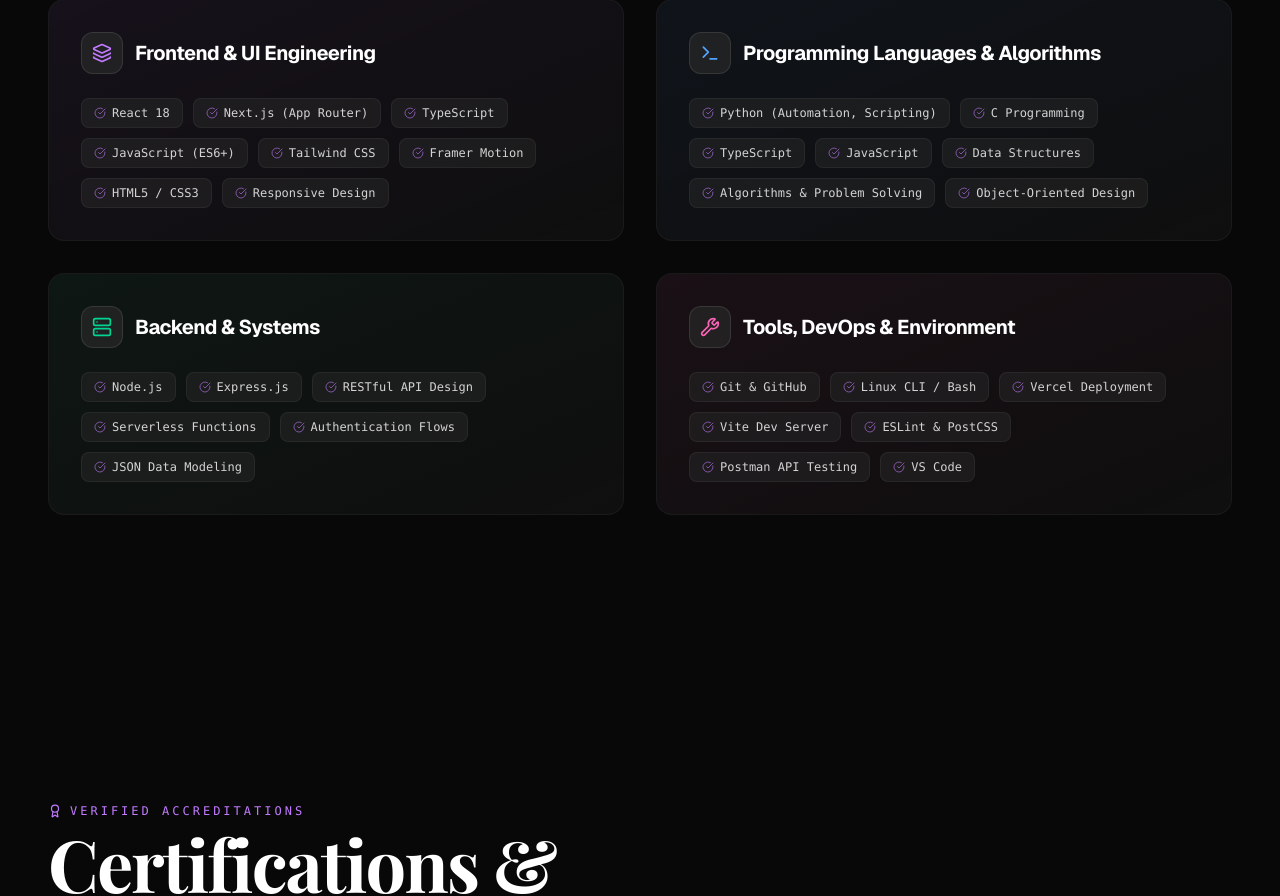
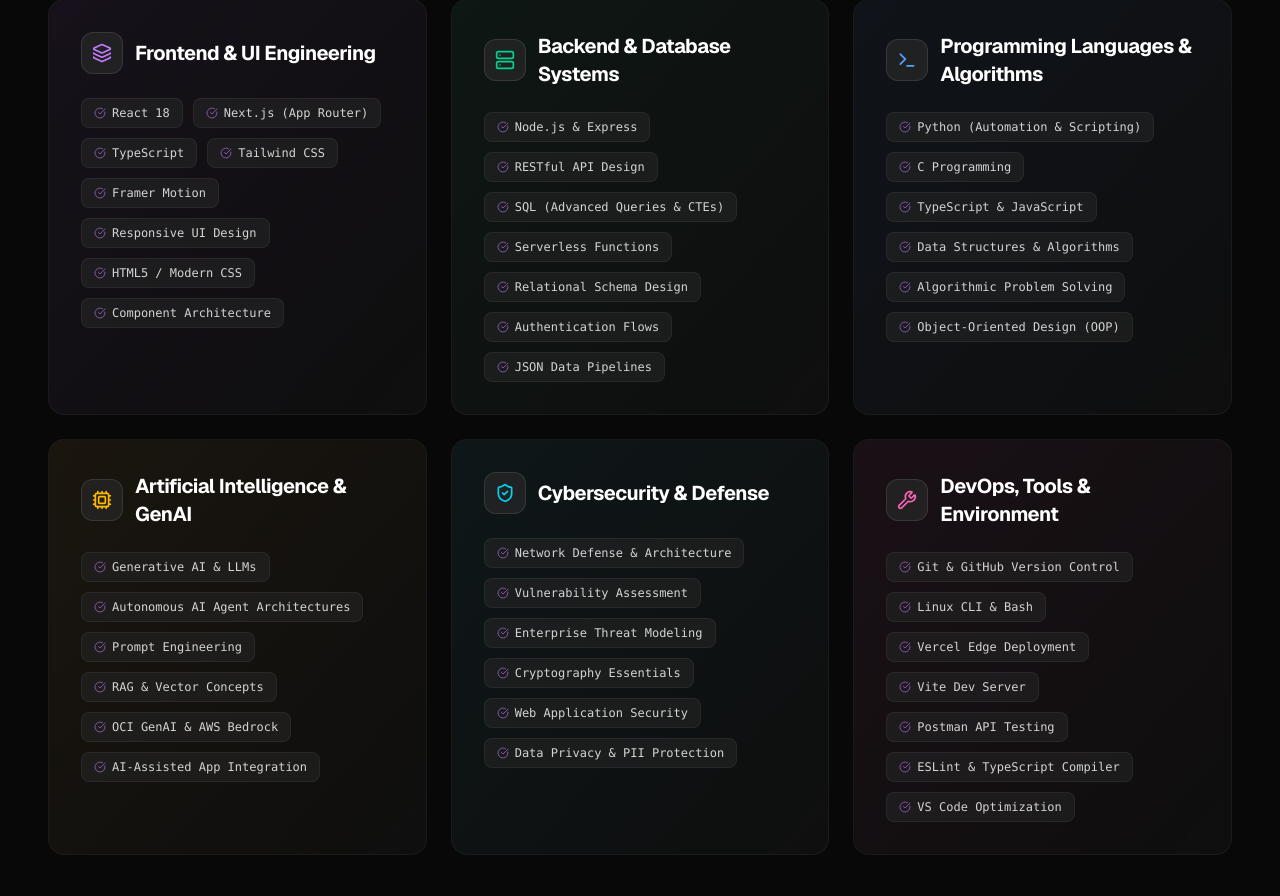
Before and after one commit to sujoylayek2006/Portfolio-web, a Next.js app: page / in a window 1280 px wide. Shown: the part 3993-4889 px from the top of the page. Built offline with nearby package versions, Linux system fonts and the light colour scheme.

Commit message:
feat: complete final polish improvements 1 to 5 (skills, clean menu, resume link, opengraph card)

```diff
--- a/src/app/layout.tsx
+++ b/src/app/layout.tsx
@@ -16,6 +16,7 @@
 });
 
 export const metadata: Metadata = {
+  metadataBase: new URL("https://sujoy-layek.vercel.app"),
   title: "Sujoy Layek — Full-Stack Developer & Student",
   description:
     "Personal portfolio of Sujoy Layek, a Full-Stack Web Developer and B.Tech CSE student at NSHM Knowledge Campus Durgapur. Showcasing hackathon projects, developer tools, and verified engineering certifications.",
--- /dev/null
+++ b/src/app/opengraph-image.tsx
@@ -0,0 +1,112 @@
+import { ImageResponse } from "next/og";
+
+export const alt = "Sujoy Layek — Full-Stack Developer Portfolio";
+export const size = {
+  width: 1200,
+  height: 630,
+};
+export const contentType = "image/png";
+
+export default function Image() {
+  return new ImageResponse(
+    (
+      <div
+        style={{
+          background: "#080808",
+          width: "100%",
+          height: "100%",
+          display: "flex",
+          flexDirection: "column",
+          justifyContent: "space-between",
+          padding: "70px 80px",
+          fontFamily: "sans-serif",
+          color: "#ffffff",
+          border: "2px solid rgba(255, 255, 255, 0.1)",
+        }}
+      >
+        {/* Top Header */}
+        <div
+          style={{
+            display: "flex",
+            justifyContent: "space-between",
+            alignItems: "center",
+            width: "100%",
+          }}
+        >
+          <div
+            style={{
+              fontSize: 32,
+              fontWeight: 800,
+              color: "#c084fc",
+              letterSpacing: "1px",
+            }}
+          >
+            SUJOY LAYEK.
+          </div>
+          <div
+            style={{
+              fontSize: 16,
+              color: "#d4d4d4",
+              border: "1px solid rgba(255, 255, 255, 0.2)",
+              padding: "8px 22px",
+              borderRadius: "999px",
+              background: "rgba(255, 255, 255, 0.05)",
+              letterSpacing: "2px",
+            }}
+          >
+            PORTFOLIO 2026
+          </div>
+        </div>
+
+        {/* Center Headline */}
+        <div
+          style={{
+            display: "flex",
+            flexDirection: "column",
+            gap: "20px",
+          }}
+        >
+          <div
+            style={{
+              fontSize: 58,
+              fontWeight: 800,
+              lineHeight: 1.15,
+              color: "#ffffff",
+            }}
+          >
+            Crafting Scalable Systems &amp; High-Performance Web Apps
+          </div>
+          <div
+            style={{
+              fontSize: 22,
+              color: "#a855f7",
+              letterSpacing: "0.5px",
+            }}
+          >
+            Full-Stack Web Development &bull; Cybersecurity &bull; Ethical Hacking &bull; AI
+          </div>
+        </div>
+
+        {/* Bottom Bar */}
+        <div
+          style={{
+            display: "flex",
+            justifyContent: "space-between",
+            alignItems: "center",
+            borderTop: "1px solid rgba(255, 255, 255, 0.12)",
+            paddingTop: "24px",
+            fontSize: 18,
+            color: "#a3a3a3",
+            width: "100%",
+          }}
+        >
+          <div>B.Tech CSE &bull; NSHM Knowledge Campus Durgapur</div>
+          <div>github.com/sujoylayek2006</div>
+        </div>
+      </div>
+    ),
+    {
+      ...size,
+    }
+  );
+}
--- a/src/components/sections/Contact.tsx
+++ b/src/components/sections/Contact.tsx
@@ -253,11 +253,13 @@
               </a>
 
               <a
-                href={`mailto:${emailAddress}?subject=Resume%20Request%20-%20Sujoy%20Layek`}
+                href={socialLinks.resume || `mailto:${emailAddress}?subject=Resume%20Request%20-%20Sujoy%20Layek`}
+                target="_blank"
+                rel="noopener noreferrer"
                 className="inline-flex items-center space-x-2 px-4 py-2.5 rounded-xl bg-neutral-900/80 hover:bg-neutral-800 border border-white/10 hover:border-purple-500/40 text-xs font-medium text-neutral-300 hover:text-white transition-all group"
               >
                 <FileText className="w-4 h-4 text-purple-400" />
-                <span>Request Resume / CV</span>
+                <span>Resume / CV</span>
                 <ArrowUpRight className="w-3.5 h-3.5 text-neutral-500 group-hover:text-white transition-colors" />
               </a>
             </div>
--- a/src/components/sections/Skills.tsx
+++ b/src/components/sections/Skills.tsx
@@ -2,7 +2,15 @@
 
 import React from "react";
 import { motion } from "framer-motion";
-import { Layers, Terminal, Server, Wrench, CheckCircle } from "lucide-react";
+import {
+  Layers,
+  Terminal,
+  Server,
+  Wrench,
+  CheckCircle,
+  Cpu,
+  ShieldCheck,
+} from "lucide-react";
 import { skillCategories } from "@/data/skills";
 
 const iconMap = {
@@ -10,6 +18,8 @@
   Terminal,
   Server,
   Wrench,
+  Cpu,
+  ShieldCheck,
 };
 
 export default function Skills() {
@@ -34,7 +44,7 @@
       </div>
 
       {/* Categories Grid */}
-      <div className="grid grid-cols-1 md:grid-cols-2 gap-6 lg:gap-8">
+      <div className="grid grid-cols-1 md:grid-cols-2 lg:grid-cols-3 gap-6">
         {skillCategories.map((category, idx) => {
           const Icon = iconMap[category.iconName];
           return (
--- a/src/components/ui/Navbar.tsx
+++ b/src/components/ui/Navbar.tsx
@@ -127,11 +127,8 @@
                     <a
                       href={link.href}
                       onClick={() => setIsMenuOpen(false)}
-                      className="group flex items-baseline space-x-4 text-3xl md:text-6xl font-serif font-bold text-neutral-300 hover:text-white transition-colors"
+                      className="group flex items-baseline space-x-3 text-3xl md:text-6xl font-serif font-bold text-neutral-300 hover:text-white transition-colors"
                     >
-                      <span className="text-xs md:text-sm font-mono text-purple-400/80 tracking-widest">
-                        0{idx + 1}
-                      </span>
                       <span className="group-hover:translate-x-3 transition-transform duration-300">
                         {link.label}
                       </span>
--- a/src/data/navigation.ts
+++ b/src/data/navigation.ts
@@ -16,4 +16,5 @@
   github: "https://github.com/sujoylayek2006",
   linkedin: "https://linkedin.com/in/sujoy-layek-6a206b338",
   email: "sujoylayek.rampur.2006@gmail.com",
+  resume: "/resume.pdf",
 };
--- a/src/data/skills.ts
+++ b/src/data/skills.ts
@@ -1,7 +1,7 @@
 export interface SkillCategoryData {
   id: string;
   name: string;
-  iconName: "Layers" | "Terminal" | "Server" | "Wrench";
+  iconName: "Layers" | "Terminal" | "Server" | "Cpu" | "ShieldCheck" | "Wrench";
   color: string;
   accent: string;
   skills: string[];
@@ -18,11 +18,27 @@
       "React 18",
       "Next.js (App Router)",
       "TypeScript",
-      "JavaScript (ES6+)",
       "Tailwind CSS",
       "Framer Motion",
-      "HTML5 / CSS3",
-      "Responsive Design",
+      "Responsive UI Design",
+      "HTML5 / Modern CSS",
+      "Component Architecture",
+    ],
+  },
+  {
+    id: "backend",
+    name: "Backend & Database Systems",
+    iconName: "Server",
+    color: "text-emerald-400",
+    accent: "from-emerald-500/10 to-transparent",
+    skills: [
+      "Node.js & Express",
+      "RESTful API Design",
+      "SQL (Advanced Queries & CTEs)",
+      "Serverless Functions",
+      "Relational Schema Design",
+      "Authentication Flows",
+      "JSON Data Pipelines",
     ],
   },
   {
@@ -32,44 +48,58 @@
     color: "text-blue-400",
     accent: "from-blue-500/10 to-transparent",
     skills: [
-      "Python (Automation, Scripting)",
+      "Python (Automation & Scripting)",
       "C Programming",
-      "TypeScript",
-      "JavaScript",
-      "Data Structures",
-      "Algorithms & Problem Solving",
-      "Object-Oriented Design",
+      "TypeScript & JavaScript",
+      "Data Structures & Algorithms",
+      "Algorithmic Problem Solving",
+      "Object-Oriented Design (OOP)",
     ],
   },
   {
-    id: "backend",
-    name: "Backend & Systems",
-    iconName: "Server",
-    color: "text-emerald-400",
-    accent: "from-emerald-500/10 to-transparent",
+    id: "ai",
+    name: "Artificial Intelligence & GenAI",
+    iconName: "Cpu",
+    color: "text-amber-400",
+    accent: "from-amber-500/10 to-transparent",
     skills: [
-      "Node.js",
-      "Express.js",
-      "RESTful API Design",
-      "Serverless Functions",
-      "Authentication Flows",
-      "JSON Data Modeling",
+      "Generative AI & LLMs",
+      "Autonomous AI Agent Architectures",
+      "Prompt Engineering",
+      "RAG & Vector Concepts",
+      "OCI GenAI & AWS Bedrock",
+      "AI-Assisted App Integration",
+    ],
+  },
+  {
+    id: "cybersecurity",
+    name: "Cybersecurity & Defense",
+    iconName: "ShieldCheck",
+    color: "text-cyan-400",
+    accent: "from-cyan-500/10 to-transparent",
+    skills: [
+      "Network Defense & Architecture",
+      "Vulnerability Assessment",
+      "Enterprise Threat Modeling",
+      "Cryptography Essentials",
+      "Web Application Security",
+      "Data Privacy & PII Protection",
     ],
   },
   {
     id: "tools",
-    name: "Tools, DevOps & Environment",
+    name: "DevOps, Tools & Environment",
     iconName: "Wrench",
     color: "text-pink-400",
     accent: "from-pink-500/10 to-transparent",
     skills: [
-      "Git & GitHub",
-      "Linux CLI / Bash",
-      "Vercel Deployment",
+      "Git & GitHub Version Control",
+      "Linux CLI & Bash",
+      "Vercel Edge Deployment",
       "Vite Dev Server",
-      "ESLint & PostCSS",
       "Postman API Testing",
-      "VS Code",
+      "ESLint & TypeScript Compiler",
+      "VS Code Optimization",
     ],
   },
 ];
```
Also changed, not shown: 1 other file (tests, documents, lock files or other folders).
